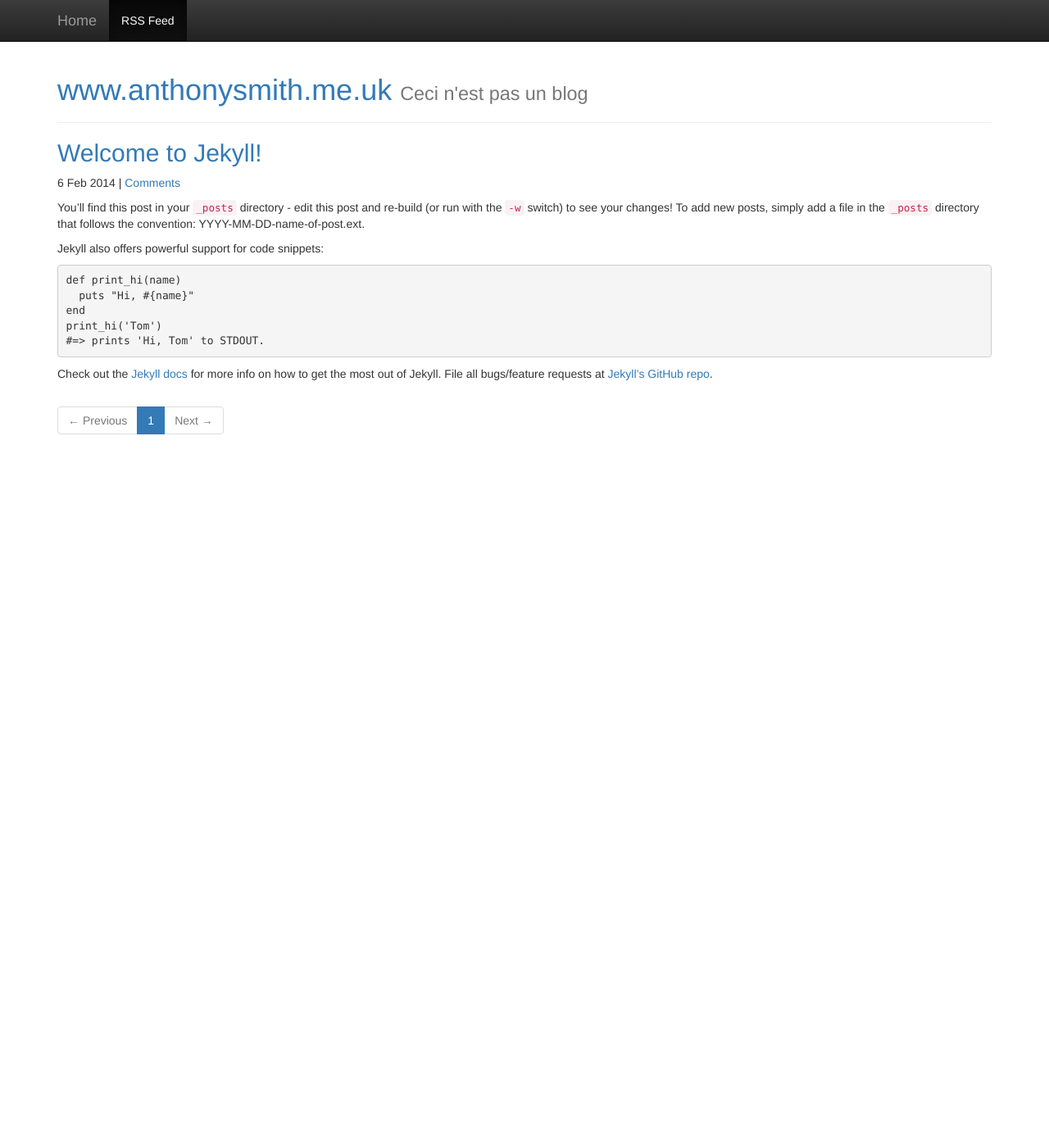
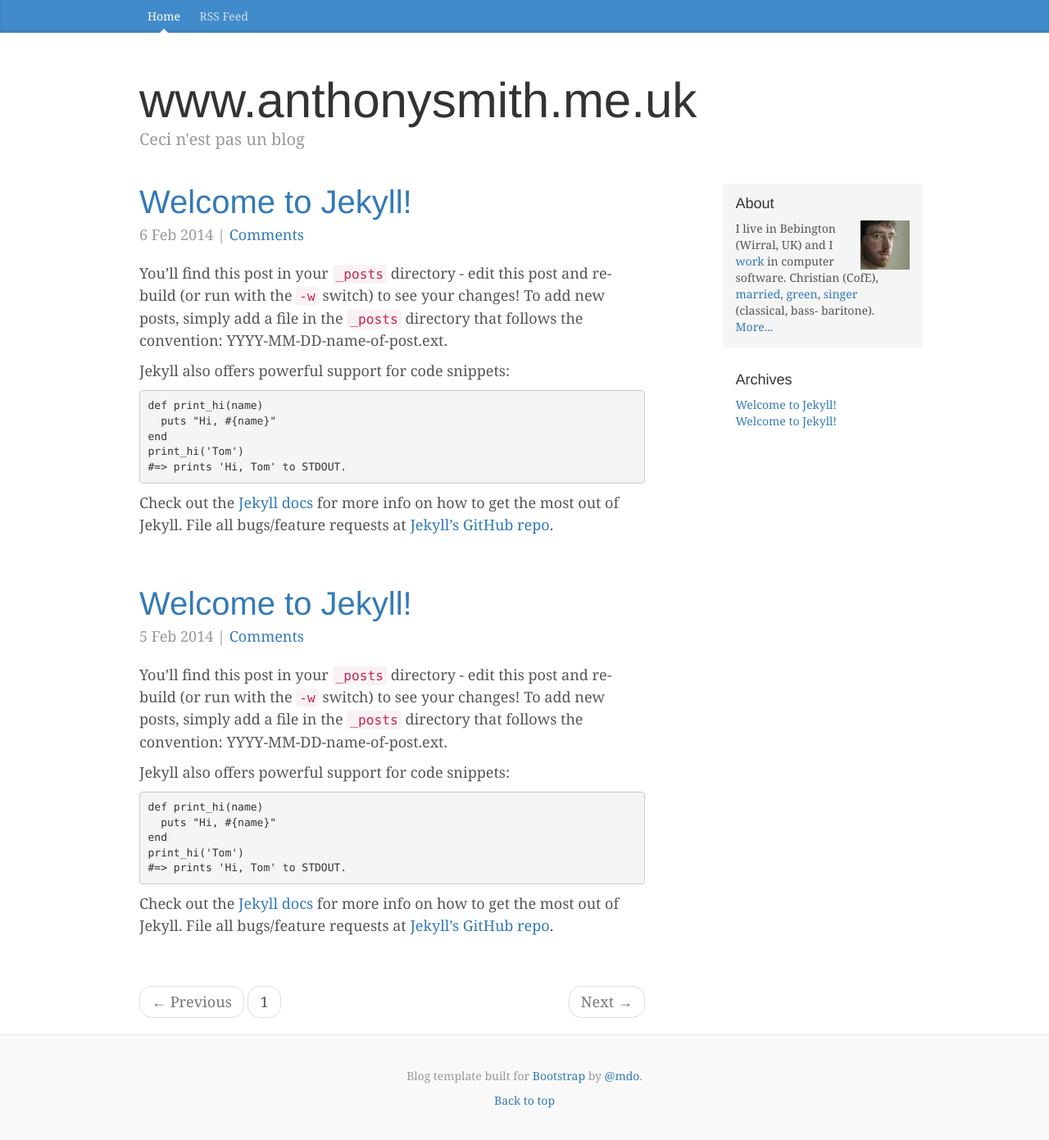
Before and after one commit to anthonyjsmith/anthonyjsmith.github.io, a Jekyll site: the page built from index.html, in a window 1280 px wide and 1400 px high. Shown: the top 1391 px of the window at 82% size. Built offline with Jekyll 4.4.1, drawn with Linux system fonts in a browser that asks for light colours; nearby versions of some CDN libraries; Markdown is read by kramdown in place of the engine named in the settings; the list of posts is cut into pages by our own code; comment, search, counter and statistics services are not loaded.

Commit message:
blog template

```diff
--- /dev/null
+++ b/_includes/footer.html
@@ -0,0 +1,27 @@
+
+    <div class="blog-footer">
+      <p>Blog template built for <a href="http://getbootstrap.com">Bootstrap</a> by <a href="https://twitter.com/mdo">@mdo</a>.</p>
+      <p>
+        <a href="#">Back to top</a>
+      </p>
+    </div>
+
+    <!-- Bootstrap core JavaScript
+    ================================================== -->
+    <!-- Placed at the end of the document so the pages load faster -->
+    <script src="https://code.jquery.com/jquery-1.10.2.min.js"></script>
+    <!-- Latest compiled and minified JavaScript -->
+    <script src="//netdna.bootstrapcdn.com/bootstrap/3.1.0/js/bootstrap.min.js"></script>
+
+    <script type="text/javascript">
+      /* * * CONFIGURATION VARIABLES: EDIT BEFORE PASTING INTO YOUR WEBPAGE * * */
+      var disqus_shortname = 'blahblahblah9999'; // required: replace example with your forum shortname
+
+      /* * * DON'T EDIT BELOW THIS LINE * * */
+      (function () {
+          var s = document.createElement('script'); s.async = true;
+          s.type = 'text/javascript';
+          s.src = '//' + disqus_shortname + '.disqus.com/count.js';
+          (document.getElementsByTagName('HEAD')[0] || document.getElementsByTagName('BODY')[0]).appendChild(s);
+      }());
+    </script>
--- /dev/null
+++ b/_includes/head.html
@@ -0,0 +1,29 @@
+
+    <meta charset="utf-8">
+    <title>{% if page.title %}{{ page.title}} | {% endif %}{{ site.name }}</title>
+    <meta name="viewport" content="width=device-width, initial-scale=1.0">
+    <meta name="description" content="{{ site.description }}">
+
+    <link rel="alternate" type="application/rss+xml" title="{{ site.name }} Feed" href="/feed/">
+
+    <!-- Latest compiled and minified CSS -->
+    <link rel="stylesheet" href="//netdna.bootstrapcdn.com/bootstrap/3.1.0/css/bootstrap.min.css">
+
+    <!-- Blog CSS -->
+    <link rel="stylesheet" href="/css/blog.css">
+
+    <!-- HTML5 shim and Respond.js IE8 support of HTML5 elements and media queries -->
+    <!--[if lt IE 9]>
+      <script src="https://oss.maxcdn.com/libs/html5shiv/3.7.0/html5shiv.js"></script>
+      <script src="https://oss.maxcdn.com/libs/respond.js/1.4.2/respond.min.js"></script>
+    <![endif]-->
+
+    <script type="text/x-mathjax-config">
+      MathJax.Hub.Config({
+        tex2jax: {
+          inlineMath: [['$$','$$']],
+          displayMath: [['$$!','$$']]
+        }
+      });
+    </script>
+    <script type="text/javascript" src="http://cdn.mathjax.org/mathjax/latest/MathJax.js?config=TeX-AMS-MML_HTMLorMML"></script>
--- /dev/null
+++ b/_includes/masthead.html
@@ -0,0 +1,9 @@
+
+    <div class="blog-masthead">
+      <div class="container">
+        <nav class="blog-nav">
+          <a class="blog-nav-item active" href="/">Home</a>
+          <a class="blog-nav-item" href="/feed/">RSS Feed</a>
+        </nav>
+      </div>
+    </div>
--- /dev/null
+++ b/_includes/sidebar.html
@@ -0,0 +1,15 @@
+
+        <div class="col-sm-3 col-sm-offset-1 blog-sidebar">
+          <div class="sidebar-module sidebar-module-inset">
+            <h4>About</h4>
+            <p><img alt="Me" title="Me" src="/assets/me.jpg" align="right"> I live in Bebington (Wirral, UK) and I <a href="http://www.enkaptic.co.uk/about/">work</a> in computer software. Christian (CofE), <a href="http://elinevanasperen.wordpress.com/">married</a>, <a href="http://www.anthonysmith.me.uk/2011/09/13/why-would-a-christian-join-the-green-party/">green</a>, <a href="http://www.anthonysmith.me.uk/singing/">singer</a> (classical, bass- baritone). <a href="http://www.anthonysmith.me.uk/about/">More...</a></p>
+          </div>
+          <div class="sidebar-module">
+            <h4>Archives</h4>
+            <ol class="list-unstyled">
+              {% for post in site.posts %}
+              <li><a href="{{ post.url }}">{{ post.title }}</a></li>
+              {% endfor %}
+            </ol>
+          </div>
+        </div><!-- /.blog-sidebar -->
--- a/_layouts/default.html
+++ b/_layouts/default.html
@@ -1,85 +1,31 @@
 <!DOCTYPE html>
 <html lang="en">
   <head>
-    <meta charset="utf-8">
-    <title>{% if page.title %}{{ page.title}} | {% endif %}{{ site.name }}</title>
-    <meta name="viewport" content="width=device-width, initial-scale=1.0">
-    <meta name="description" content="{{ site.description }}">
-
-    <link rel="alternate" type="application/rss+xml" title="{{ site.name }} Feed" href="/feed/">
-
-    <!-- Latest compiled and minified CSS -->
-    <link rel="stylesheet" href="//netdna.bootstrapcdn.com/bootstrap/3.1.0/css/bootstrap.min.css">
-
-    <!-- Optional theme -->
-    <link rel="stylesheet" href="//netdna.bootstrapcdn.com/bootstrap/3.1.0/css/bootstrap-theme.min.css">
-
-    <!-- HTML5 shim and Respond.js IE8 support of HTML5 elements and media queries -->
-    <!--[if lt IE 9]>
-      <script src="https://oss.maxcdn.com/libs/html5shiv/3.7.0/html5shiv.js"></script>
-      <script src="https://oss.maxcdn.com/libs/respond.js/1.4.2/respond.min.js"></script>
-    <![endif]-->
-
-    <style type="text/css">
-      body {
-        padding-top: 50px;
-      }
-    </style>
-
-    <script type="text/x-mathjax-config">
-      MathJax.Hub.Config({
-        tex2jax: {
-          inlineMath: [['$$','$$']],
-          displayMath: [['$$!','$$']]
-        }
-      });
-    </script>
-    <script type="text/javascript" src="http://cdn.mathjax.org/mathjax/latest/MathJax.js?config=TeX-AMS-MML_HTMLorMML"></script>
-
+    {% include head.html %}
   </head>
 
   <body>
-
-    <div class="navbar navbar-inverse navbar-fixed-top">
-      <div class="container">
-        <div class="navbar-header">
-          <button type="button" class="navbar-toggle" data-toggle="collapse" data-target=".navbar-collapse">
-            <span class="icon-bar"></span>
-            <span class="icon-bar"></span>
-            <span class="icon-bar"></span>
-          </button>
-          <a class="navbar-brand" href="/">Home</a>
-        </div>
-        <div class="collapse navbar-collapse">
-          <ul class="nav navbar-nav">
-            <li class="active"><a href="/feed/">RSS Feed</a></li>
-          </ul>
-        </div><!--/.nav-collapse -->
-      </div>
-    </div>
+    {% include masthead.html %}
 
     <div class="container">
-      {{ content }}
-    </div>
 
-    <!-- Bootstrap core JavaScript
-    ================================================== -->
-    <!-- Placed at the end of the document so the pages load faster -->
-    <script src="https://code.jquery.com/jquery-1.10.2.min.js"></script>
-    <!-- Latest compiled and minified JavaScript -->
-    <script src="//netdna.bootstrapcdn.com/bootstrap/3.1.0/js/bootstrap.min.js"></script>
+      <div class="blog-header">
+        <h1 class="blog-title">{{ site.name }}</h1>
+        <p class="lead blog-description">{{ site.description }}</p>
+      </div>
 
-    <script type="text/javascript">
-      /* * * CONFIGURATION VARIABLES: EDIT BEFORE PASTING INTO YOUR WEBPAGE * * */
-      var disqus_shortname = 'blahblahblah9999'; // required: replace example with your forum shortname
+      <div class="row">
 
-      /* * * DON'T EDIT BELOW THIS LINE * * */
-      (function () {
-          var s = document.createElement('script'); s.async = true;
-          s.type = 'text/javascript';
-          s.src = '//' + disqus_shortname + '.disqus.com/count.js';
-          (document.getElementsByTagName('HEAD')[0] || document.getElementsByTagName('BODY')[0]).appendChild(s);
-      }());
-    </script>
+        <div class="col-sm-8 blog-main">
+          {{ content}}
+        </div><!-- /.blog-main -->
+
+        {% include sidebar.html %}
+
+      </div><!-- /.row -->
+
+    </div><!-- /.container -->
+
+    {% include footer.html %}
   </body>
 </html>
--- /dev/null
+++ b/_posts/2014-02-05-welcome-to-jekyll.markdown
@@ -0,0 +1,24 @@
+---
+layout: post
+title:  "Welcome to Jekyll!"
+date:   2014-02-05 11:15:38
+categories: jekyll update
+---
+
+You'll find this post in your `_posts` directory - edit this post and re-build (or run with the `-w` switch) to see your changes!
+To add new posts, simply add a file in the `_posts` directory that follows the convention: YYYY-MM-DD-name-of-post.ext.
+
+Jekyll also offers powerful support for code snippets:
+
+{% highlight ruby %}
+def print_hi(name)
+  puts "Hi, #{name}"
+end
+print_hi('Tom')
+#=> prints 'Hi, Tom' to STDOUT.
+{% endhighlight %}
+
+Check out the [Jekyll docs][jekyll] for more info on how to get the most out of Jekyll. File all bugs/feature requests at [Jekyll's GitHub repo][jekyll-gh].
+
+[jekyll-gh]: https://github.com/mojombo/jekyll
+[jekyll]:    http://jekyllrb.com
--- /dev/null
+++ b/css/blog.css
@@ -0,0 +1,166 @@
+/*
+ * Globals
+ */
+
+body {
+  font-family: Georgia, "Times New Roman", Times, serif;
+  color: #555;
+}
+
+h1, .h1,
+h2, .h2,
+h3, .h3,
+h4, .h4,
+h5, .h5,
+h6, .h6 {
+  font-family: "Helvetica Neue", Helvetica, Arial, sans-serif;;
+  font-weight: normal;
+  color: #333;
+  margin-top: 0;
+}
+
+
+/*
+ * Override Bootstrap's default container.
+ */
+
+@media (min-width: 1200px) {
+  .container {
+    width: 970px;
+  }
+}
+
+
+/*
+ * Masthead for nav
+ */
+
+.blog-masthead {
+  background-color: #428bca;
+  box-shadow: inset 0 -2px 5px rgba(0,0,0,.1);
+}
+
+/* Nav links */
+.blog-nav {
+
+}
+.blog-nav-item {
+  position: relative;
+  display: inline-block;
+  padding: 10px;
+  font-weight: 500;
+  color: #cdddeb;
+}
+.blog-nav-item:hover,
+.blog-nav-item:focus {
+  color: #fff;
+  text-decoration: none;
+}
+
+/* Active state gets a caret at the bottom */
+.blog-nav .active {
+  color: #fff;
+}
+.blog-nav .active:after {
+  position: absolute;
+  bottom: 0;
+  left: 50%;
+  display: block;
+  content: " ";
+  width: 0;
+  height: 0;
+  margin-left: -5px;
+  vertical-align: middle;
+  border-right:  5px solid transparent;
+  border-left:   5px solid transparent;
+  border-bottom: 5px solid;
+}
+
+
+/*
+ * Blog name and description
+ */
+
+.blog-header {
+  padding-top: 20px;
+  padding-bottom: 20px;
+}
+.blog-title {
+  margin-top: 30px;
+  margin-bottom: 0;
+  font-size: 60px;
+  font-weight: normal;
+}
+.blog-description {
+  font-size: 20px;
+  color: #999;
+}
+
+
+/*
+ * Main column and sidebar layout
+ */
+
+.blog-main {
+  font-size: 18px;
+  line-height: 1.5;
+}
+
+/* Sidebar modules for boxing content */
+.sidebar-module {
+  padding: 15px;
+  margin: 0 -15px 15px;
+}
+.sidebar-module-inset {
+  padding: 15px;
+  background-color: #f5f5f5;
+  border-radius: 4px;
+}
+.sidebar-module-inset p:last-child,
+.sidebar-module-inset ul:last-child,
+.sidebar-module-inset ol:last-child {
+  margin-bottom: 0;
+}
+
+
+
+/* Pagination */
+.pager {
+  text-align: left;
+}
+.pager > li > a {
+  width: 140px;
+  padding: 10px 20px;
+  text-align: center;
+  border-radius: 30px;
+}
+
+
+/*
+ * Blog posts
+ */
+
+.blog-post {
+  margin-bottom: 60px;
+}
+.blog-post-title {
+  margin-bottom: 5px;
+  font-size: 40px;
+}
+.blog-post-meta {
+  margin-bottom: 20px;
+  color: #999;
+}
+
+
+/*
+ * Footer
+ */
+
+.blog-footer {
+  padding: 40px 0;
+  color: #999;
+  text-align: center;
+  background-color: #f9f9f9;
+  border-top: 1px solid #e5e5e5;
+}
--- a/index.html
+++ b/index.html
@@ -1,22 +1,19 @@
 ---
 layout: default
 ---
-
-<div class="page-header">
-  <a href="/"><h1>{{ site.name }} <small>{{ site.description }}</small></h1></a>
-</div>
-
 {% for post in paginator.posts %}
-  <h2><a href="{{ post.url }}">{{ post.title }}</a></h2>
-  <p>{{ post.date | date: "%-d %b %Y" }} | <a href="{{ post.url }}#disqus_thread" data-disqus-identifier="{{ post.url }}">Comments</a></p>
+<div class="blog-post">
+  <h2 class="blog-post-title"><a href="{{ post.url }}">{{ post.title }}</a></h2>
+  <p class="blog-post-meta">{{ post.date | date: "%-d %b %Y" }} | <a href="{{ post.url }}#disqus_thread" data-disqus-identifier="{{ post.url }}">Comments</a></p>
 {% if post.content contains "<!--more-->" %}
 {{ post.content | split: "<!--more-->" | first }}<p><a href="{{ post.url }}">More...</a></p>
 {% else %}
 {{ post.content }}
 {% endif %}
+</div><!-- /.blog-post -->
 {% endfor %}
 
-<ul class="pagination">
+<ul class="pager">
 {% if paginator.previous_page %}
   <li class="previous"><a rel="previous" href="{{ paginator.previous_page_path | replace: 'index.html', '' }}">&#8592; Previous</a></li>
 {% else %}
```
Also changed, not shown: _layouts/page.html (+31 -7 lines), _layouts/post.html (+29 -6 lines), css/main.css (deleted, +0 -160 lines), css/syntax.css (deleted, +0 -60 lines), assets/me.jpg (added). Lines whose indentation alone changed are shown as unchanged.
